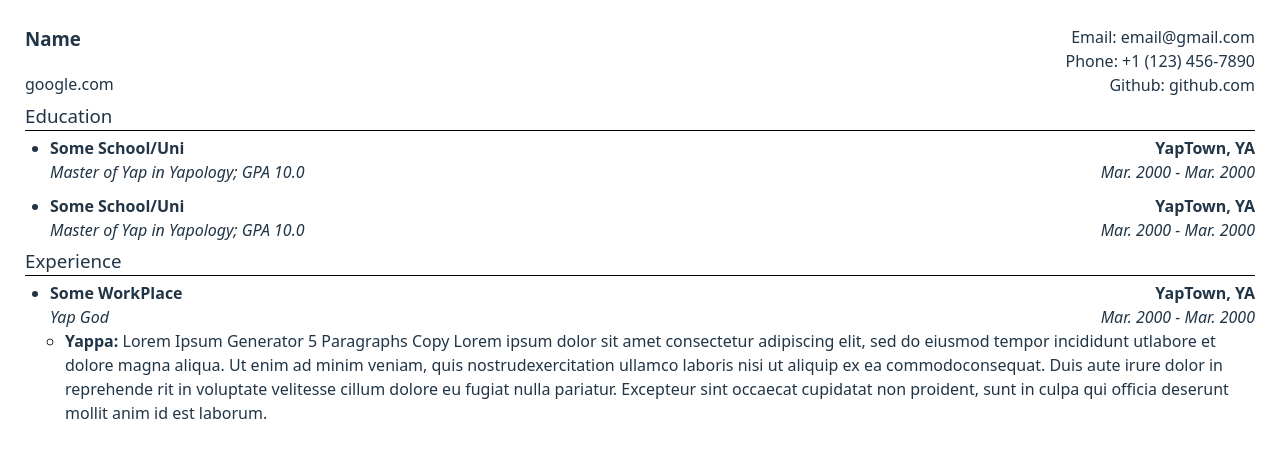
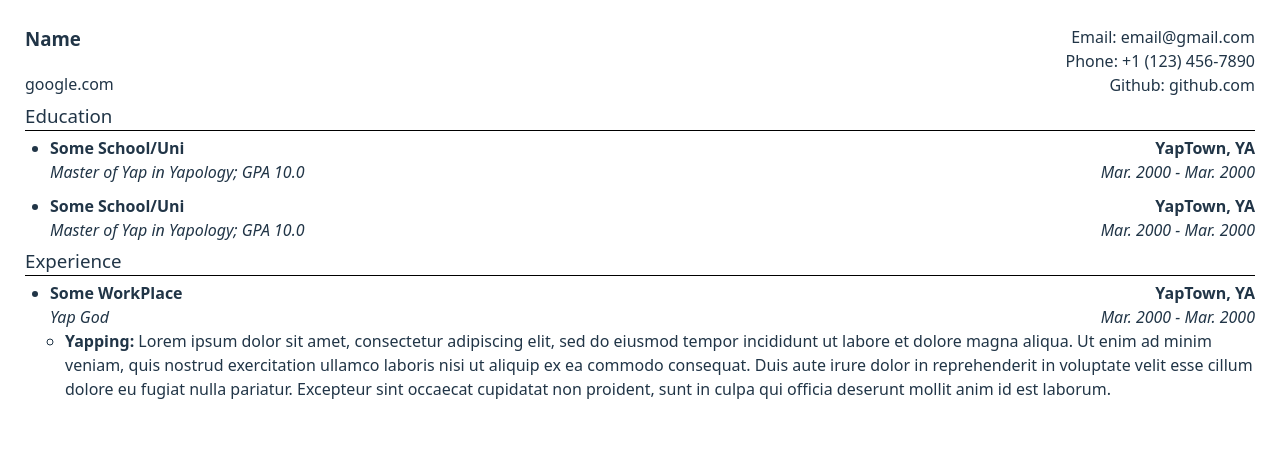
Before and after one commit to Tatadashi/odin-CV-app, a React (Vite) app: page / in a window 1280 px wide. Shown: the top 458 px of the page. Built offline with nearby package versions, Linux system fonts and the light colour scheme.

Commit message:
Make responsibility a component

```diff
--- a/src/components/cv/experience.jsx
+++ b/src/components/cv/experience.jsx
@@ -18,15 +18,19 @@
           <i>{form.experienceTime}</i>
         </div>
       </div>
-      {/*this part needs to be a function taking in 2d array or array of obj*/}
       <ul className="experienceResponsibilities">
-        <Responsibility
-          form={{
-            responsibility: "Yappa",
-            responsibilityDescription:
-              "Lorem Ipsum Generator 5 Paragraphs Copy Lorem ipsum dolor sit amet consectetur adipiscing elit, sed do eiusmod tempor incididunt utlabore et dolore magna aliqua. Ut enim ad minim veniam, quis nostrudexercitation ullamco laboris nisi ut aliquip ex ea commodoconsequat. Duis aute irure dolor in reprehende rit in voluptate velitesse cillum dolore eu fugiat nulla pariatur. Excepteur sint occaecat cupidatat non proident, sunt in culpa qui officia deserunt mollit anim id est laborum.",
-          }}
-        />
+        {form.responsibilitiesList.map(responsibility => {
+          return (
+            <li key={responsibility.name} className="experienceResponsibility">
+              <Responsibility
+                info={{
+                  responsibility: responsibility.name,
+                  responsibilityDescription: responsibility.description,
+                }}
+              />
+            </li>
+          );
+        })}
       </ul>
     </div>
   );
--- a/src/components/cv/experienceSection.jsx
+++ b/src/components/cv/experienceSection.jsx
@@ -12,6 +12,12 @@
             experienceTitle: "Yap God",
             experienceLocation: "YapTown, YA",
             experienceTime: "Mar. 2000 - Mar. 2000",
+            responsibilitiesList: [
+              {
+                name: 'Yapping',
+                description: 'Lorem ipsum dolor sit amet, consectetur adipiscing elit, sed do eiusmod tempor incididunt ut labore et dolore magna aliqua. Ut enim ad minim veniam, quis nostrud exercitation ullamco laboris nisi ut aliquip ex ea commodo consequat. Duis aute irure dolor in reprehenderit in voluptate velit esse cillum dolore eu fugiat nulla pariatur. Excepteur sint occaecat cupidatat non proident, sunt in culpa qui officia deserunt mollit anim id est laborum.'
+               },
+            ]
           }}
         />
       </section>
--- a/src/components/cv/responsibility.jsx
+++ b/src/components/cv/responsibility.jsx
@@ -1,12 +1,12 @@
 import "../../styles/cv/responsibility.css";
 
-export default function Responsibility({ form }) {
+export default function Responsibility({ info }) {
   return (
-    <li className="responsibility">
-      <h4>{form.responsibility}:&nbsp;</h4>
+    <>
+      <h4 className="responsibilityName">{info.responsibility}:&nbsp;</h4>
       <p className="responsibilityDescription">
-        {form.responsibilityDescription}
+        {info.responsibilityDescription}
       </p>
-    </li>
+    </>
   );
 }
--- a/src/styles/cv/experience.css
+++ b/src/styles/cv/experience.css
@@ -20,6 +20,10 @@
   margin-block: 0;
 }
 
+li.experienceResponsibility {
+  list-style: circle;
+}
+
 div.experienceRightPart {
   text-align: right;
 }
--- a/src/styles/cv/responsibility.css
+++ b/src/styles/cv/responsibility.css
@@ -1,8 +1,4 @@
-li.responsibility {
-  list-style: circle;
-}
-
-li.responsibility h4 {
+h4.responsibilityName {
   float: left;
 }
 
```
Also changed, not shown: src/main.jsx (line endings or trailing spaces).
